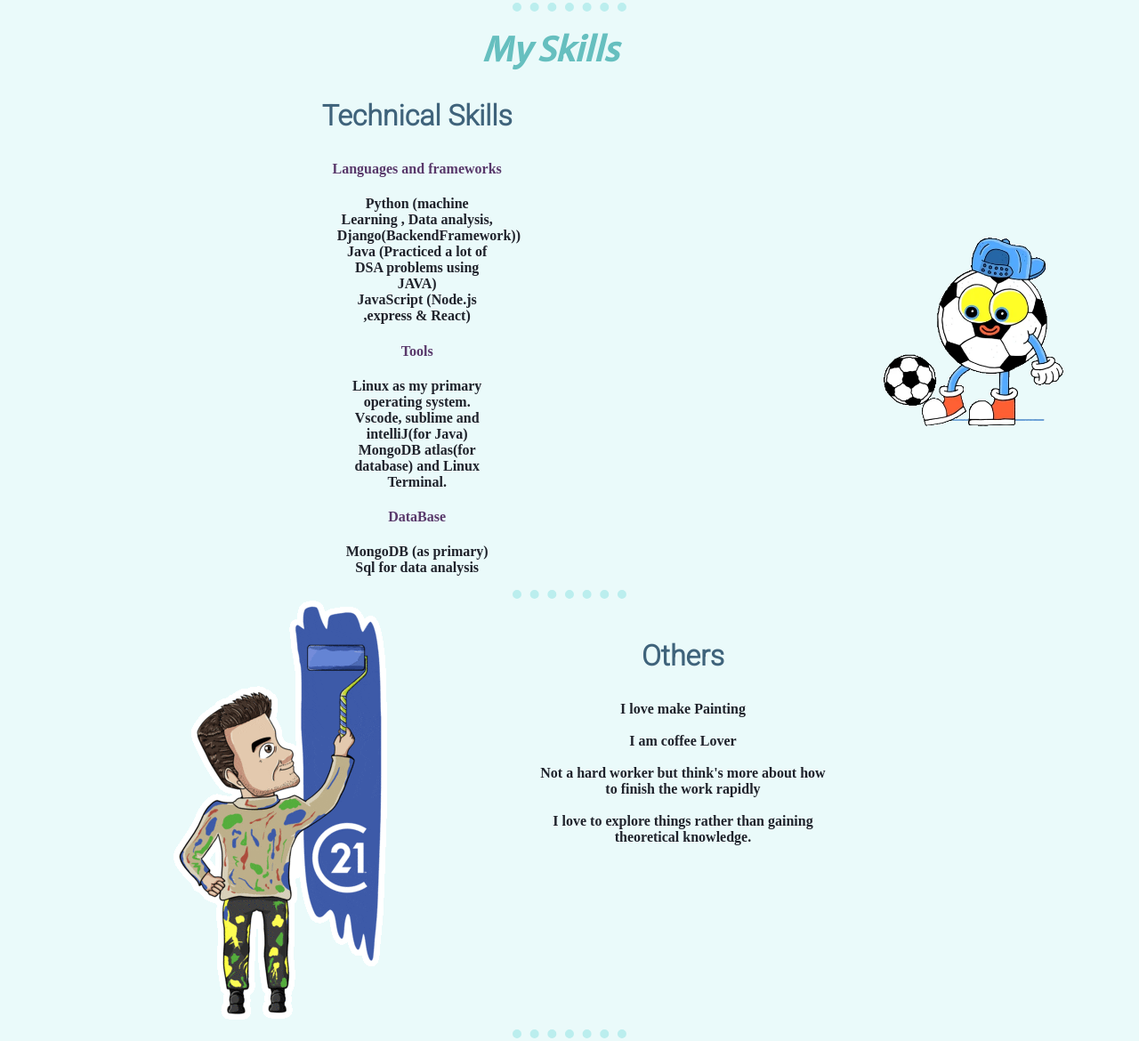
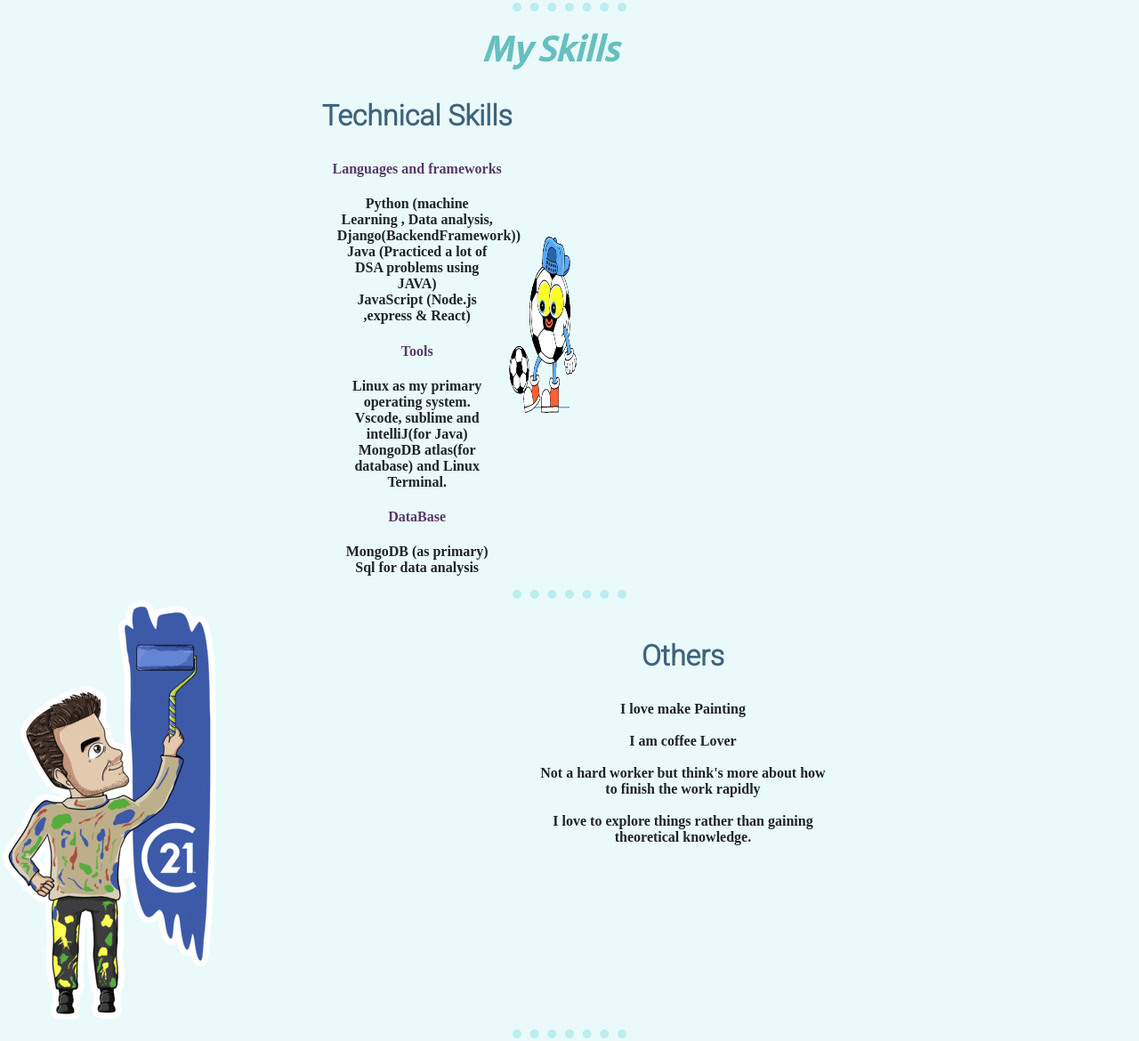
Before and after one commit to deepzsenu/profile, a plain HTML site: page index.html in a window 1280 px wide. Shown: the part 1185-2355 px from the top of the page at 89% size. Drawn offline with Linux system fonts and the light colour scheme; a web font is replaced by a local one.

Commit message:
Update styles.css

```diff
--- a/css/styles.css
+++ b/css/styles.css
@@ -114,15 +114,15 @@ ul.no-bullets {
   height: auto;
   width: auto;
   position:relative;
-  left: 12rem;
+
 
 }
 .skill_image {
-  height: 100%;
-  width: 100%;
+  height: 15rem;
+  width: 6rem;
   position: relative;
   top: 14rem;
-  left: 60rem;
+  left: 30rem;
 }
 .sub_skill {
   color: #59396b;
```
